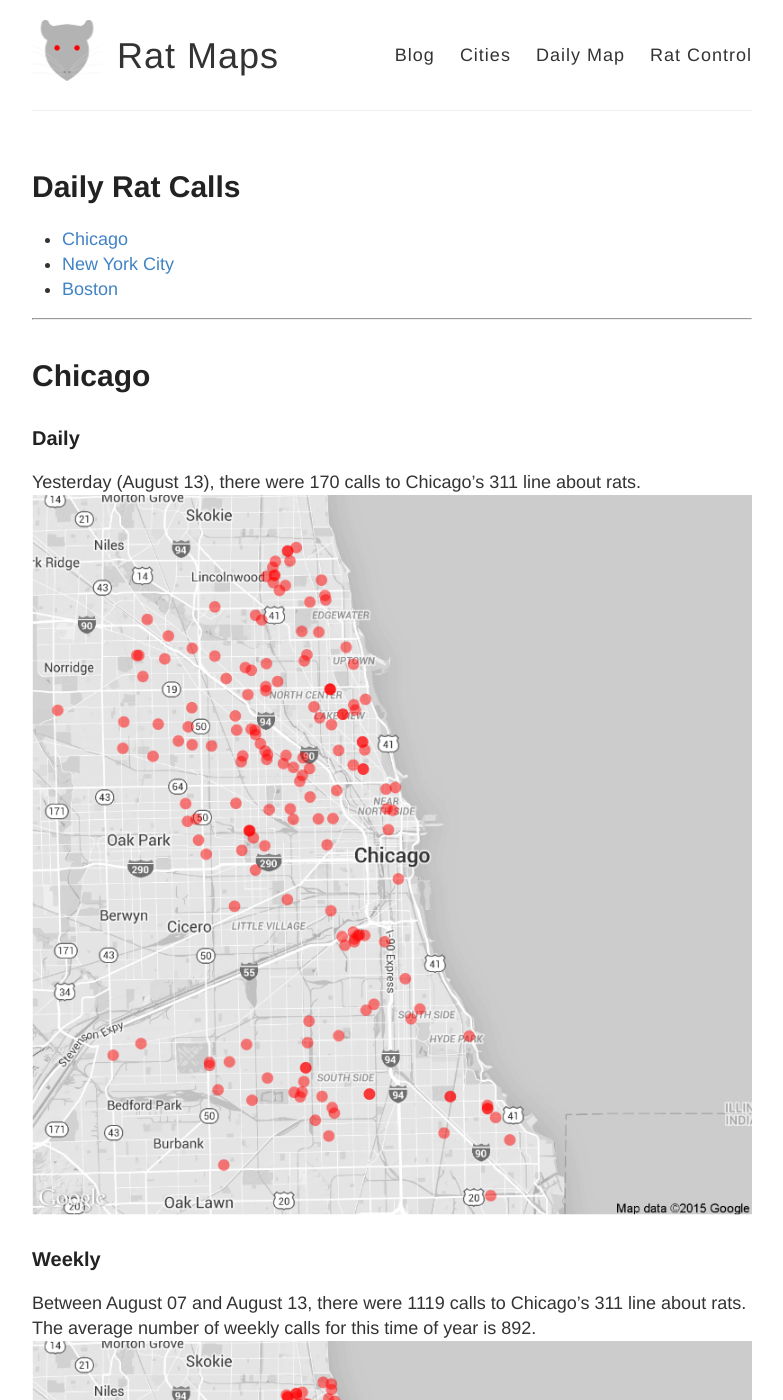
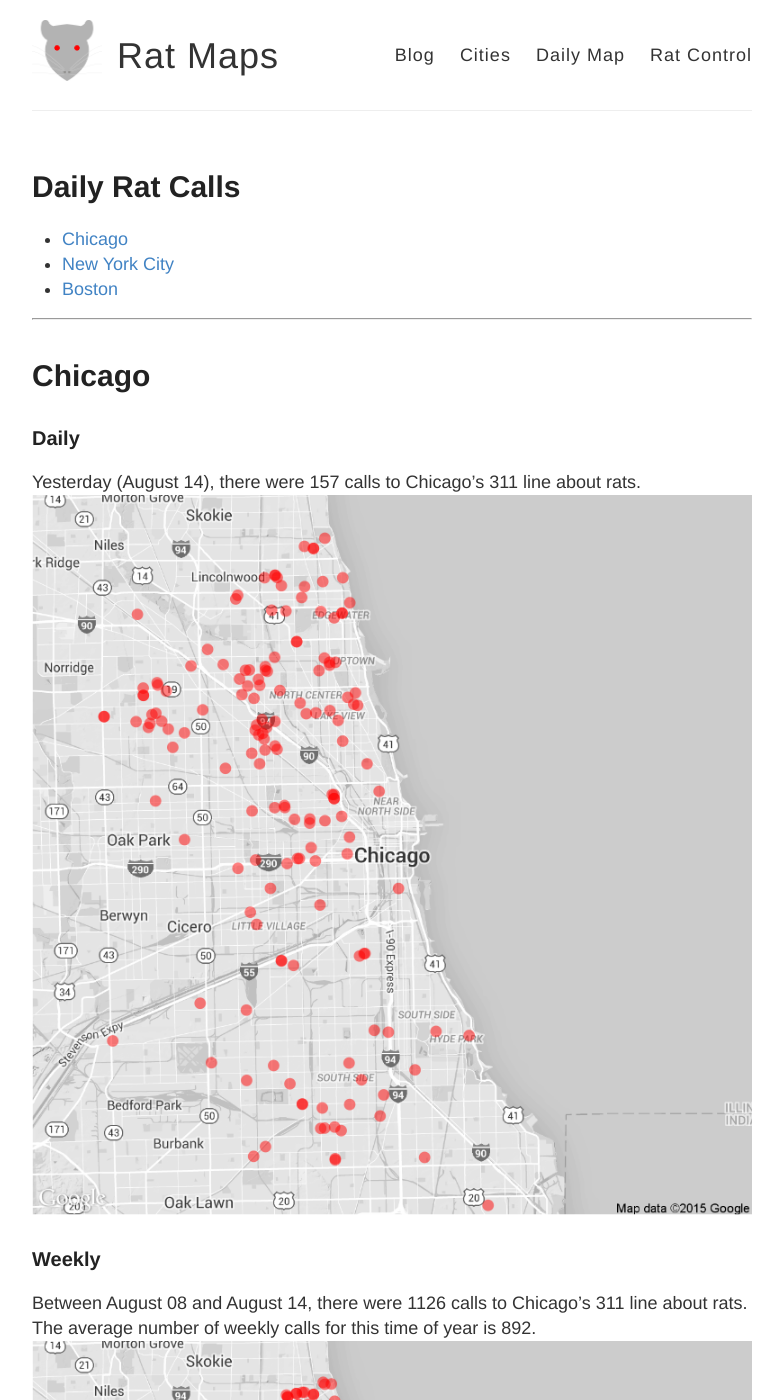
Before and after one commit to DanielHadley/ratmaps, a Jekyll site: the page built from daily.md, in a window 1280 px wide and 1400 px high. Shown: the whole window, without its empty margins (248-1031 px from the left). Built offline with Jekyll 4.4.1, drawn with Linux system fonts in a browser that asks for light colours; comment, search, counter and statistics services are not loaded; some of the changed text lies outside the part shown.

Commit message:
Daily Maps

```diff
--- a/daily.md
+++ b/daily.md
@@ -15,22 +15,22 @@
 
 ### Daily
 
-Yesterday (August 13), there were 170 calls to Chicago's 311 line about rats.
+Yesterday (August 14), there were 157 calls to Chicago's 311 line about rats.
 ![Chicago rat calls to 311 weekly map]({{ site.cityimages }}/daily/Chicago_Rat_Map_Daily.png)
 
 ### Weekly
-Between August 07 and August 13, there were 1119 calls to Chicago's 311 line about rats. The average number of weekly calls for this time of year is 892.
+Between August 08 and August 14, there were 1126 calls to Chicago's 311 line about rats. The average number of weekly calls for this time of year is 892.
 ![Chicago rat calls to 311 weekly map]({{ site.cityimages }}/daily/Chicago_Rat_Map_Weekly.png)
 ***
 # New York City <a id="nyc"><a>
 
 ### Daily
 
-Yesterday (August 13), there were 0 calls to New York City's 311 line about rats.
+Yesterday (August 14), there were 0 calls to New York City's 311 line about rats.
 ![NYC rat calls to 311 weekly map]({{ site.cityimages }}/daily/NYC_Rat_Map_Daily.png)
 
 ### Weekly
-Between August 07 and August 13, there were 0 calls to New York City's 311 line about rats. The average number of weekly calls for this time of year is 276.
+Between August 08 and August 14, there were 0 calls to New York City's 311 line about rats. The average number of weekly calls for this time of year is 276.
 ![NYC rat calls to 311 weekly map]({{ site.cityimages }}/daily/NYC_Rat_Map_Weekly.png)
 
 Each red dot represents one call about a rat seen in that location. The dots are transparent, so multiple calls from one location will be seen as a solid dot. The usual caveats apply: more calls do not necessarily mean that there are more rats in that location than other parts of the city. A cluster of dots could indicate that one resident is unusually vocal about rodents in his or her neighborhood. Also, more densely populated neighborhoods tend to make more calls to 311.
```
Also changed, not shown: images/pages/daily/Chicago_Rat_Map_Daily.png, images/pages/daily/Chicago_Rat_Map_Weekly.png, images/pages/daily/NYC_Rat_Map_Daily.png, images/pages/daily/NYC_Rat_Map_Weekly.png.
